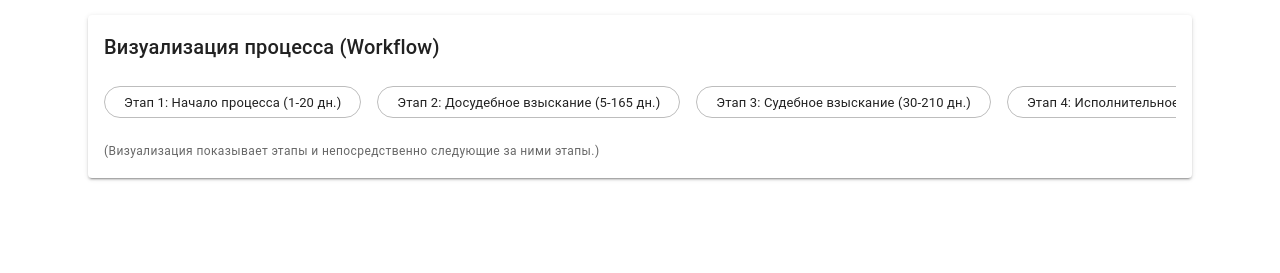
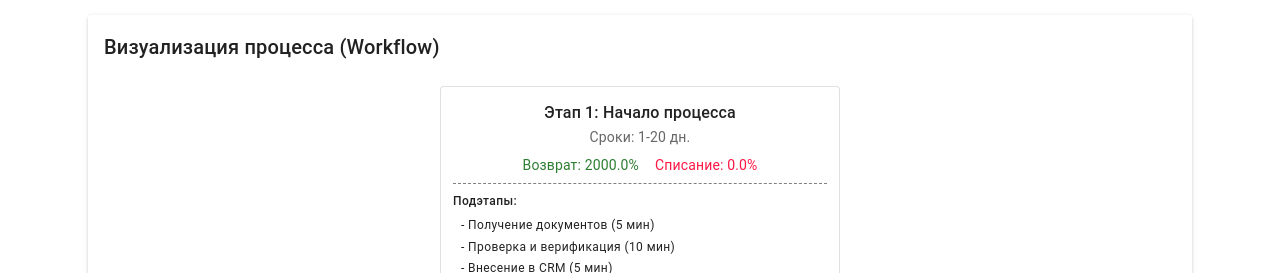
Before and after one commit to wochagonnadu/collector-business-plan-analyzer, a React (Vite) app in the folder collector-bp-app/: page /stages in a window 1280 px wide. Shown: the part 527-800 px from the top of the page. Built offline with nearby package versions, Linux system fonts and the light colour scheme.

Commit message:
Workflow

```diff
--- a/collector-bp-app/src/components/CollectionStages/WorkflowVisualizer.tsx
+++ b/collector-bp-app/src/components/CollectionStages/WorkflowVisualizer.tsx
@@ -6,15 +6,17 @@ import Box from '@mui/material/Box';
 import Typography from '@mui/material/Typography';
 import Paper from '@mui/material/Paper';
 import Stack from '@mui/material/Stack';
-import ArrowForwardIcon from '@mui/icons-material/ArrowForward';
-import Chip from '@mui/material/Chip';
+import ArrowDownwardIcon from '@mui/icons-material/ArrowDownward'; // // Используем стрелку вниз
 
-// // Компонент для визуализации workflow этапов с отображением зависимостей (следующих этапов)
+// // Компонент для визуализации workflow этапов в вертикальном виде
 const WorkflowVisualizer: React.FC = () => {
   const stageList = useSelector((state: RootState) => state.stages.stageList);
-  // // Создаем Map для быстрого поиска имени этапа по ID
-  // // Добавляем явное типизирование для 's'
-  const stageNameMap = React.useMemo(() => new Map(stageList.map((s: Stage) => [s.id, s.name])), [stageList]);
+
+  // // Функция для форматирования вероятности
+  const formatProbability = (value: number | null | undefined): string => {
+    if (value == null) return 'N/A'; // // Проверка на null и undefined
+    return `${(value * 100).toFixed(1)}%`;
+  };
 
   return (
     <Paper elevation={2} sx={{ p: 2, mt: 3 }}>
@@ -24,39 +26,63 @@ const WorkflowVisualizer: React.FC = () => {
       {stageList.length === 0 ? (
          <Typography color="text.secondary">(Нет этапов для визуализации)</Typography>
       ) : (
-        // // Используем Stack для отображения этапов и их связей
-        <Stack direction="row" spacing={2} alignItems="flex-start" sx={{ overflowX: 'auto', py: 2 }}>
-          {stageList.map((stage) => {
-            // // Находим имена следующих этапов
-            const nextStageNames = (stage.nextStageIds ?? [])
-              .map(id => stageNameMap.get(id))
-              .filter(name => !!name) // // Убираем undefined, если ID не найден
-              .join(', '); // // Объединяем имена через запятую
-
-            return (
-              // // Оборачиваем каждый этап и его связи в Box для выравнивания
-              <Box key={stage.id} sx={{ display: 'flex', alignItems: 'center' }}>
-                <Chip
-                  label={`${stage.name} (${stage.durationDays.min}-${stage.durationDays.max} дн.)`}
-                  variant="outlined"
-                  sx={{ p: 1, flexShrink: 0 }} // // Предотвращаем сжатие чипа
-                />
-                {/* // Отображаем стрелку и следующие этапы, если они есть */}
-                {nextStageNames && (
-                  <Box sx={{ display: 'flex', alignItems: 'center', ml: 1 }}>
-                    <ArrowForwardIcon color="action" sx={{ mr: 0.5 }} />
-                    <Typography variant="caption" sx={{ whiteSpace: 'nowrap' }}>
-                      {nextStageNames}
+        // // Используем Stack для вертикального отображения этапов
+        <Stack direction="column" spacing={1} alignItems="center" sx={{ py: 2 }}>
+          {stageList.map((stage, index) => (
+            <React.Fragment key={stage.id}>
+              {/* // Блок для одного этапа */}
+              <Paper
+                variant="outlined"
+                sx={{
+                  p: 1.5, // // Увеличим padding
+                  width: '80%', // // Задаем ширину блока этапа
+                  maxWidth: 400, // // Максимальная ширина
+                  textAlign: 'center', // // Центрируем текст внутри
+                }}
+              >
+                <Typography variant="subtitle1" sx={{ fontWeight: 'medium' }}>
+                  {stage.name}
+                </Typography>
+                <Typography variant="body2" color="text.secondary" sx={{ mb: 1 }}>
+                  {`Сроки: ${stage.durationDays.min}-${stage.durationDays.max} дн.`}
+                </Typography>
+                {/* // Горизонтальный Stack для вероятностей */}
+                <Stack direction="row" spacing={2} justifyContent="center">
+                  <Typography variant="body2" sx={{ color: 'success.main' }}>
+                    {`Возврат: ${formatProbability(stage.recoveryProbability)}`}
+                  </Typography>
+                  <Typography variant="body2" sx={{ color: 'error.main' }}>
+                    {`Списание: ${formatProbability(stage.writeOffProbability)}`}
+                  </Typography>
+                </Stack>
+                {/* // Добавляем отображение подэтапов */}
+                {stage.subStages && stage.subStages.length > 0 && (
+                  <Box sx={{ mt: 1, pt: 1, borderTop: '1px dashed grey', textAlign: 'left' }}>
+                    <Typography variant="caption" sx={{ fontWeight: 'medium', display: 'block', mb: 0.5 }}>
+                      Подэтапы:
                     </Typography>
+                    <Stack spacing={0.2}>
+                      {stage.subStages.map(subStage => (
+                        <Typography key={subStage.id} variant="caption" sx={{ pl: 1 }}>
+                          - {subStage.name} ({subStage.normative} мин)
+                        </Typography>
+                      ))}
+                    </Stack>
                   </Box>
                 )}
-              </Box>
-            );
-          })}
+              </Paper>
+
+              {/* // Отображаем стрелку вниз между этапами */}
+              {index < stageList.length - 1 && (
+                <ArrowDownwardIcon color="action" sx={{ my: 0.5 }} />
+              )}
+            </React.Fragment>
+          ))}
         </Stack>
       )}
+       {/* // Примечание остается прежним, но можно уточнить */}
        <Typography variant="caption" display="block" sx={{ mt: 1, color: 'text.secondary' }}>
-          (Визуализация показывает этапы и непосредственно следующие за ними этапы.)
+          (Упрощенная визуализация показывает последовательность этапов.)
        </Typography>
     </Paper>
   );
```
Also changed, not shown: 2 other files (tests, documents, lock files or other folders).
